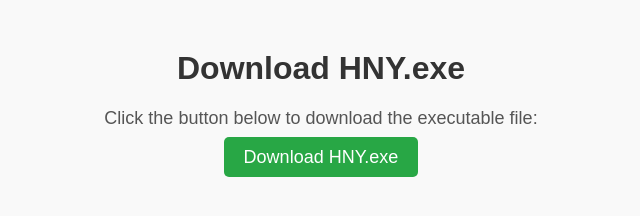
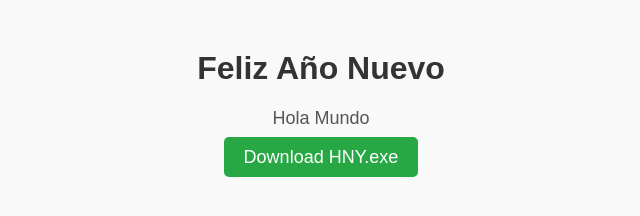
Before and after one commit to Flores-Oz/New-Year, a plain HTML site: page index.html in a window 1280 px wide. Shown: the whole page, without its empty margins (319-959 px from the left). Drawn offline with Linux system fonts and the light colour scheme.

Commit message:
Update index.html

```diff
--- a/index.html
+++ b/index.html
@@ -35,8 +35,8 @@
     </style>
 </head>
 <body>
-    <h1>Download HNY.exe</h1>
-    <p>Click the button below to download the executable file:</p>
+    <h1>Feliz Año Nuevo</h1>
+    <p>Hola Mundo</p>
     <a href="HNY.exe" download>Download HNY.exe</a>
 </body>
 </html>
```
